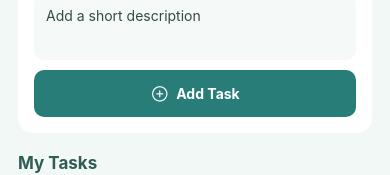
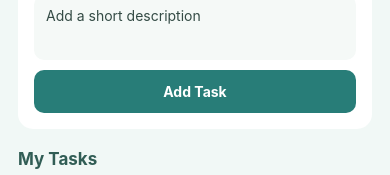
Before and after one commit to Jasmineolasiman/ACTIVITY_7, a React Native app in the folder Activity7/: screen / in a window 390 px wide. Shown: the part 215-390 px from the top of the page. Built offline with nearby package versions, Linux system fonts and the light colour scheme.

Commit message:
Implement Update and Delete Operations

```diff
--- a/Activity7/App.js
+++ b/Activity7/App.js
@@ -21,6 +21,7 @@ export default function App() {
   const [tasks, setTasks] = useState([]);
   const [title, setTitle] = useState('');
   const [description, setDescription] = useState('');
+  const [editingId, setEditingId] = useState(null);
   const [loading, setLoading] = useState(true);
 
   useEffect(() => {
@@ -54,13 +55,22 @@ export default function App() {
     }
   };
 
-  // Create a new task
-  const addTask = async () => {
+  // Create or update a task
+  const handleSave = async () => {
     if (!title.trim()) {
       Alert.alert('Missing Title', 'Please enter a task title.');
       return;
     }
 
+    let updatedTasks;
+
+    if (editingId) {
+      updatedTasks = tasks.map((task) =>
+        task.id === editingId
+          ? { ...task, title: title.trim(), description: description.trim() }
+          : task
+      );
+    } else {
       const newTask = {
         id: Date.now().toString(),
         title: title.trim(),
@@ -69,12 +79,55 @@ export default function App() {
         createdAt: new Date().toLocaleDateString(),
       };
 
-    const success = await saveTasks([newTask, ...tasks]);
+      updatedTasks = [newTask, ...tasks];
+    }
+
+    const success = await saveTasks(updatedTasks);
 
     if (success) {
       setTitle('');
       setDescription('');
+      setEditingId(null);
     }
+  };
+
+  // Load task details for editing
+  const handleEdit = (task) => {
+    setTitle(task.title);
+    setDescription(task.description);
+    setEditingId(task.id);
+  };
+
+  // Delete a selected task
+  const handleDelete = (taskId) => {
+    Alert.alert('Delete Task', 'Do you want to delete this task?', [
+      { text: 'Cancel', style: 'cancel' },
+      {
+        text: 'Delete',
+        style: 'destructive',
+        onPress: async () => {
+          const updatedTasks = tasks.filter((task) => task.id !== taskId);
+          const success = await saveTasks(updatedTasks);
+
+          if (success && editingId === taskId) {
+            setTitle('');
+            setDescription('');
+            setEditingId(null);
+          }
+        },
+      },
+    ]);
+  };
+
+  // Mark a task as completed or pending
+  const toggleTask = async (taskId) => {
+    const updatedTasks = tasks.map((task) =>
+      task.id === taskId
+        ? { ...task, completed: !task.completed }
+        : task
+    );
+
+    await saveTasks(updatedTasks);
   };
 
   return (
@@ -91,7 +144,9 @@ export default function App() {
         </View>
 
         <View style={styles.card}>
-          <Text style={styles.heading}>Add New Task</Text>
+          <Text style={styles.heading}>
+            {editingId ? 'Edit Your Task' : 'Add New Task'}
+          </Text>
 
           <TextInput
             style={styles.input}
@@ -108,10 +163,24 @@ export default function App() {
             multiline
           />
 
-          <TouchableOpacity style={styles.button} onPress={addTask}>
-            <Ionicons name="add-circle-outline" size={19} color="#FFFFFF" />
-            <Text style={styles.buttonText}>Add Task</Text>
+          <TouchableOpacity style={styles.button} onPress={handleSave}>
+            <Text style={styles.buttonText}>
+              {editingId ? 'Update Task' : 'Add Task'}
+            </Text>
           </TouchableOpacity>
+
+          {editingId && (
+            <TouchableOpacity
+              style={styles.cancelButton}
+              onPress={() => {
+                setTitle('');
+                setDescription('');
+                setEditingId(null);
+              }}
+            >
+              <Text style={styles.cancelText}>Cancel Editing</Text>
+            </TouchableOpacity>
+          )}
         </View>
 
         <Text style={styles.heading}>My Tasks</Text>
@@ -124,9 +193,35 @@ export default function App() {
             keyExtractor={(item) => item.id}
             renderItem={({ item }) => (
               <View style={styles.taskCard}>
-                <Text style={styles.taskTitle}>{item.title}</Text>
+                <TouchableOpacity onPress={() => toggleTask(item.id)}>
+                  <Ionicons
+                    name={item.completed ? 'checkmark-circle' : 'ellipse-outline'}
+                    size={25}
+                    color={item.completed ? '#287D78' : '#A6AAA9'}
+                  />
+                </TouchableOpacity>
+
+                <View style={styles.taskContent}>
+                  <Text
+                    style={[
+                      styles.taskTitle,
+                      item.completed && styles.completedText,
+                    ]}
+                  >
+                    {item.title}
+                  </Text>
                   <Text style={styles.taskDescription}>{item.description}</Text>
-                <Text style={styles.taskDate}>Added: {item.createdAt}</Text>
+
+                  <View style={styles.actions}>
+                    <TouchableOpacity onPress={() => handleEdit(item)}>
+                      <Text style={styles.editText}>Edit</Text>
+                    </TouchableOpacity>
+
+                    <TouchableOpacity onPress={() => handleDelete(item.id)}>
+                      <Text style={styles.deleteText}>Delete</Text>
+                    </TouchableOpacity>
+                  </View>
+                </View>
               </View>
             )}
             ListEmptyComponent={
@@ -174,19 +269,25 @@ const styles = StyleSheet.create({
     padding: 13,
     borderRadius: 10,
     alignItems: 'center',
-    justifyContent: 'center',
-    flexDirection: 'row',
-    gap: 7,
   },
   buttonText: { color: '#FFFFFF', fontWeight: 'bold' },
+  cancelButton: { padding: 10, alignItems: 'center' },
+  cancelText: { color: '#7C918C', fontWeight: 'bold' },
   taskCard: {
+    flexDirection: 'row',
+    alignItems: 'flex-start',
+    gap: 10,
     backgroundColor: '#FFFFFF',
     padding: 15,
     borderRadius: 12,
     marginBottom: 10,
   },
+  taskContent: { flex: 1 },
   taskTitle: { color: '#344B45', fontSize: 15, fontWeight: 'bold' },
+  completedText: { textDecorationLine: 'line-through', color: '#9AA8A2' },
   taskDescription: { color: '#7C918C', fontSize: 12, marginTop: 5 },
-  taskDate: { color: '#A1AAA7', fontSize: 10, marginTop: 7 },
+  actions: { flexDirection: 'row', gap: 18, marginTop: 12 },
+  editText: { color: '#287D78', fontWeight: 'bold', fontSize: 12 },
+  deleteText: { color: '#D65B5B', fontWeight: 'bold', fontSize: 12 },
   emptyText: { textAlign: 'center', color: '#91A19B', marginTop: 25 },
 });
```
Lines whose indentation alone changed are shown as unchanged.
